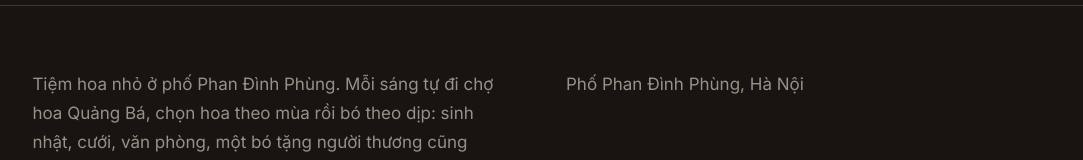
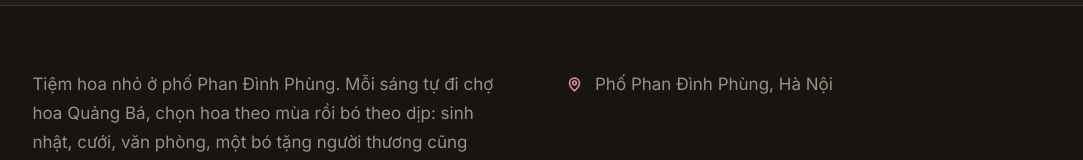
Before and after one commit to ThanhNV121097/project-f35b7a0a, a Next.js app in the folder code/frontend/: page / in a window 1280 px wide. Shown: the part 1128-1288 px from the top of the page, without its empty margins (98-1181 px from the left). Built offline with nearby package versions, Linux system fonts and the light colour scheme; a web font is replaced by a local one.

Commit message:
Wrap MauHoa menu band and add footer location icon

```diff
--- a/code/frontend/components/MauHoa.tsx
+++ b/code/frontend/components/MauHoa.tsx
@@ -31,6 +31,7 @@ export function MauHoa({ items = mauHoaItems }: MauHoaProps) {
         </p>
       </section>
 
+      <div className={styles.menuBand}>
         <section className={styles.menuSection} aria-labelledby="mau-hoa-list-title">
           <h2 id="mau-hoa-list-title">Mẫu hoa</h2>
           <ul className={styles.menuRows}>
@@ -44,6 +45,7 @@ export function MauHoa({ items = mauHoaItems }: MauHoaProps) {
             ))}
           </ul>
         </section>
+      </div>
 
       <footer className={styles.footer}>
         <div className={styles.footerCols}>
@@ -53,7 +55,12 @@ export function MauHoa({ items = mauHoaItems }: MauHoaProps) {
             </p>
           </div>
           <div className={styles.footerContact}>
-            <p>Phố Phan Đình Phùng, Hà Nội</p>
+            <p>
+              <svg className={styles.icon} viewBox="0 0 24 24" aria-hidden="true" focusable="false">
+                <path d="M12 21s7-5.6 7-11a7 7 0 1 0-14 0c0 5.4 7 11 7 11z M12 12.5a2.6 2.6 0 1 0 0-5.2 2.6 2.6 0 0 0 0 5.2z" fill="none" stroke="currentColor" strokeWidth="2.4" strokeLinecap="round" strokeLinejoin="round" />
+              </svg>
+              Phố Phan Đình Phùng, Hà Nội
+            </p>
           </div>
         </div>
         <p className={styles.copyright}>© Tiệm hoa Cỏ Lạ</p>
```
Lines whose indentation alone changed are shown as unchanged.
